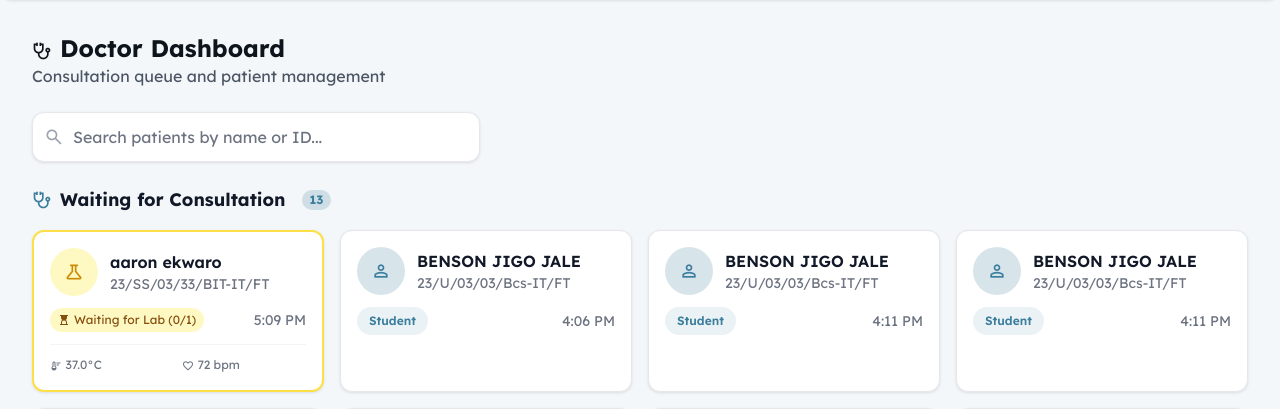
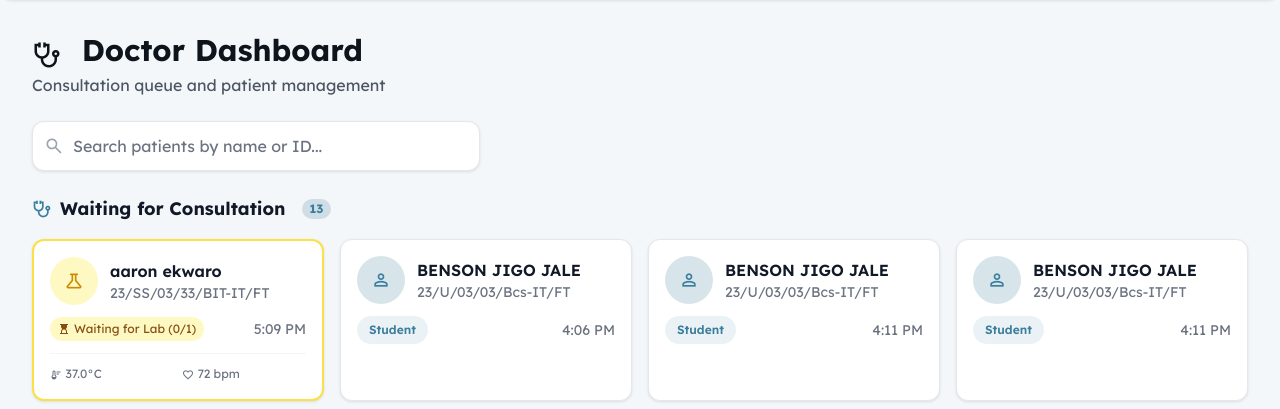
Before and after one commit to Bensonjigo/Kumiclinic, a Django app: page /dashboard/doctor/ in a window 1280 px wide. Shown: the part 128-537 px from the top of the page. Run offline with Django 5.2, Linux system fonts and the light colour scheme; a user stored in the database is signed in; data comes from the database, SQL or seed files in the repository; some libraries are stand-ins or nearby versions.

Commit message:
Make doctor dashboard header bigger and cleaner

```diff
--- a/templates/dashboard/doctor.html
+++ b/templates/dashboard/doctor.html
@@ -2,7 +2,8 @@
 {% load static %}
 
 {% block dashboard_title %}
-    <span class="material-symbols-outlined mr-2">stethoscope</span>Doctor Dashboard
+    <span class="material-symbols-outlined text-3xl mr-3 align-middle">stethoscope</span>
+    <span class="text-3xl font-bold">Doctor Dashboard</span>
 {% endblock %}
 
 {% block dashboard_subtitle %}Consultation queue and patient management{% endblock %}
```
